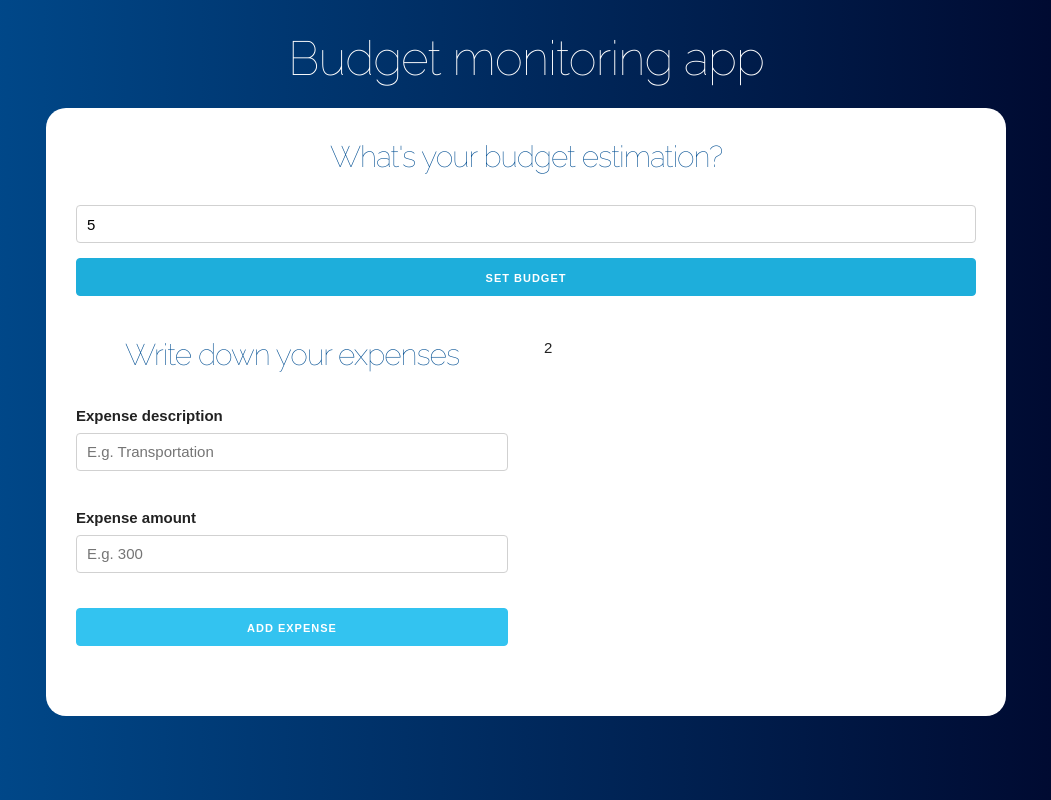
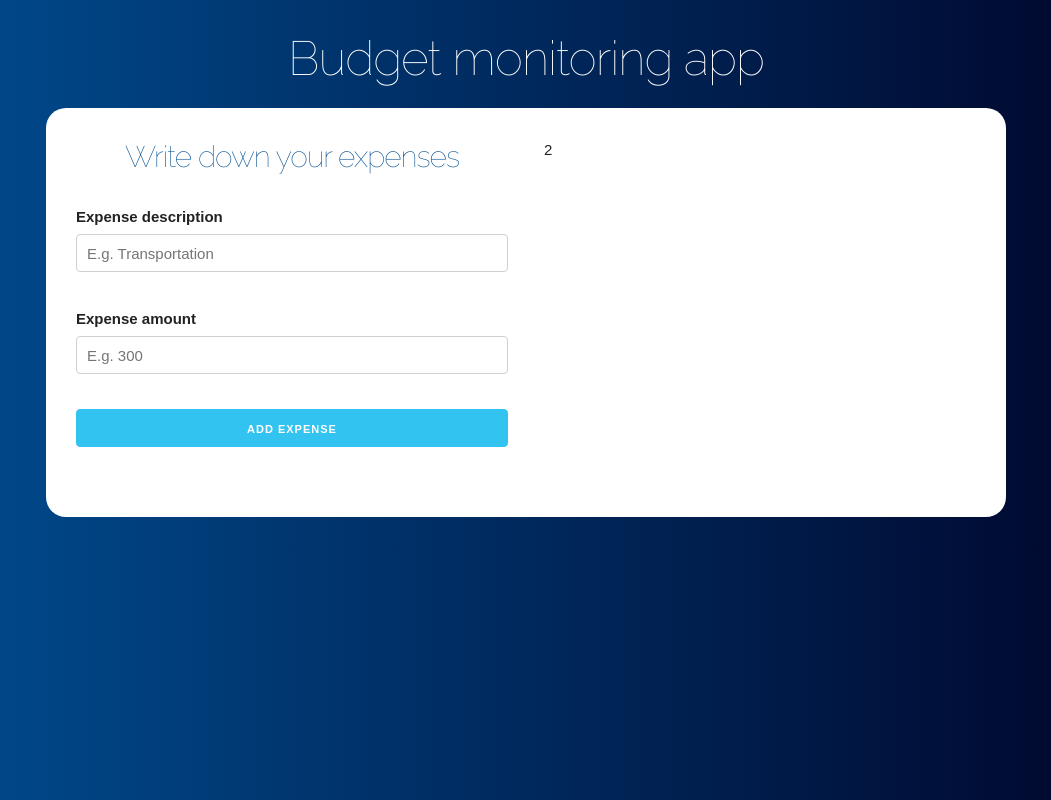
Before and after one commit to anaapezteguia/02-react-budget-monitoring, a React (Create React App) app: page / in a window 1280 px wide. Both pictures are taken after typing "5" into the empty fields and a click on the input "Set budget". Shown: the whole page, without its empty margins (114-1165 px from the left). Built offline with nearby package versions, Linux system fonts and the light colour scheme.

Commit message:
Add conditional component loading

```diff
--- a/src/App.js
+++ b/src/App.js
@@ -6,19 +6,30 @@ function App() {
   // define money states
   const [budget, setBudget] = useState(0);
   const [remaining, setRemaining] = useState(0);
+  const [showQuestion, setShowQuestion] = useState(true);
 
   return (
     <div className="container">
       <header>
         <h1>Budget monitoring app</h1>
         <div className="contenido-principal contenido">
-          <Question setBudget={setBudget} setRemaining={setRemaining} />
-          <div className="row">
-            <div className="one-half column">
-              <Form />
+          {/* conditional component loading here:
+           only if we set a budget our component appears
+          */}
+          {showQuestion ? (
+            <Question
+              setBudget={setBudget}
+              setRemaining={setRemaining}
+              setShowQuestion={setShowQuestion}
+            />
+          ) : (
+            <div className="row">
+              <div className="one-half column">
+                <Form />
+              </div>
+              <div className="one-half column">2</div>
             </div>
-            <div className="one-half column">2</div>
-          </div>
+          )}
         </div>
       </header>
     </div>
--- a/src/components/Question.js
+++ b/src/components/Question.js
@@ -1,7 +1,7 @@
 import React, { useState } from 'react';
 import Error from './Error';
 
-const Question = ({ setBudget, setRemaining }) => {
+const Question = ({ setBudget, setRemaining, setShowQuestion }) => {
   // define state
   const [amount, setAmount] = useState(0);
   const [error, setError] = useState(false);
@@ -24,6 +24,7 @@ const Question = ({ setBudget, setRemaining }) => {
     setError(false);
     setBudget(amount);
     setRemaining(amount);
+    setShowQuestion(false);
   };
 
   return (
```
